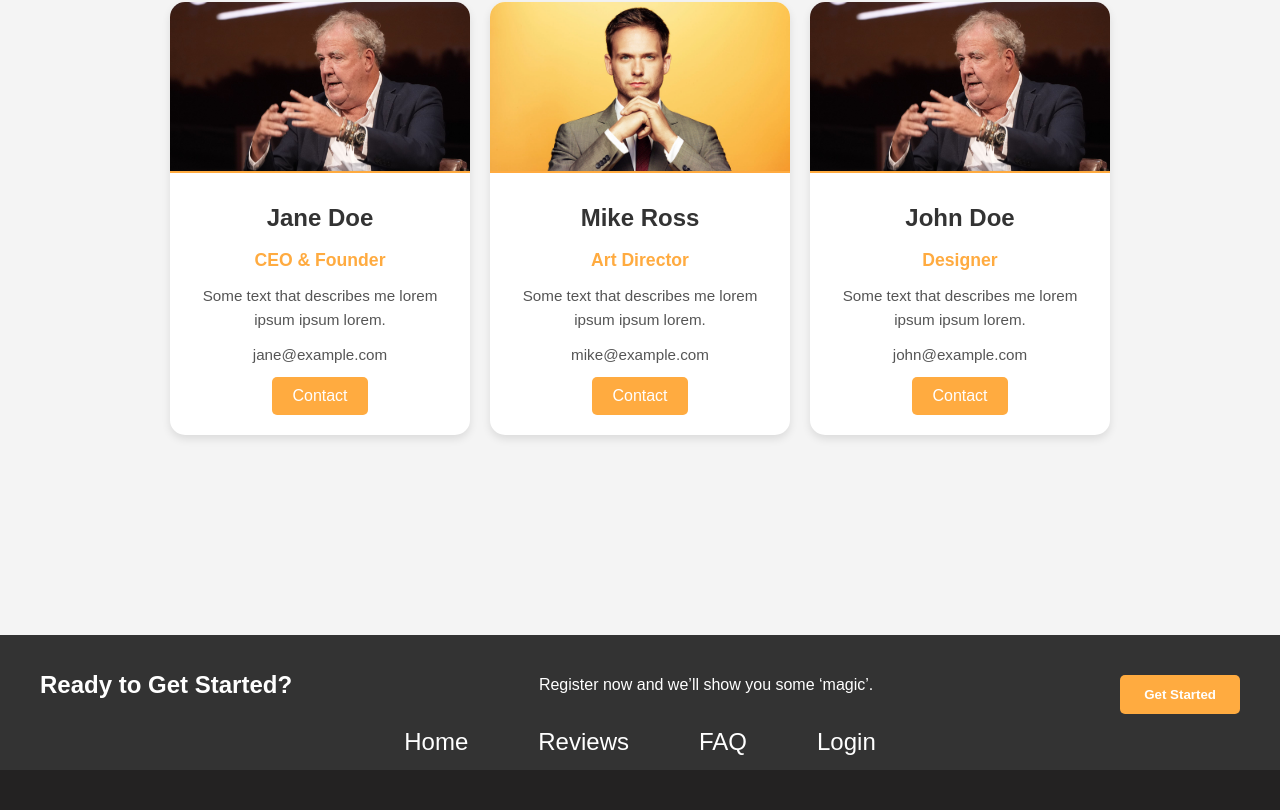
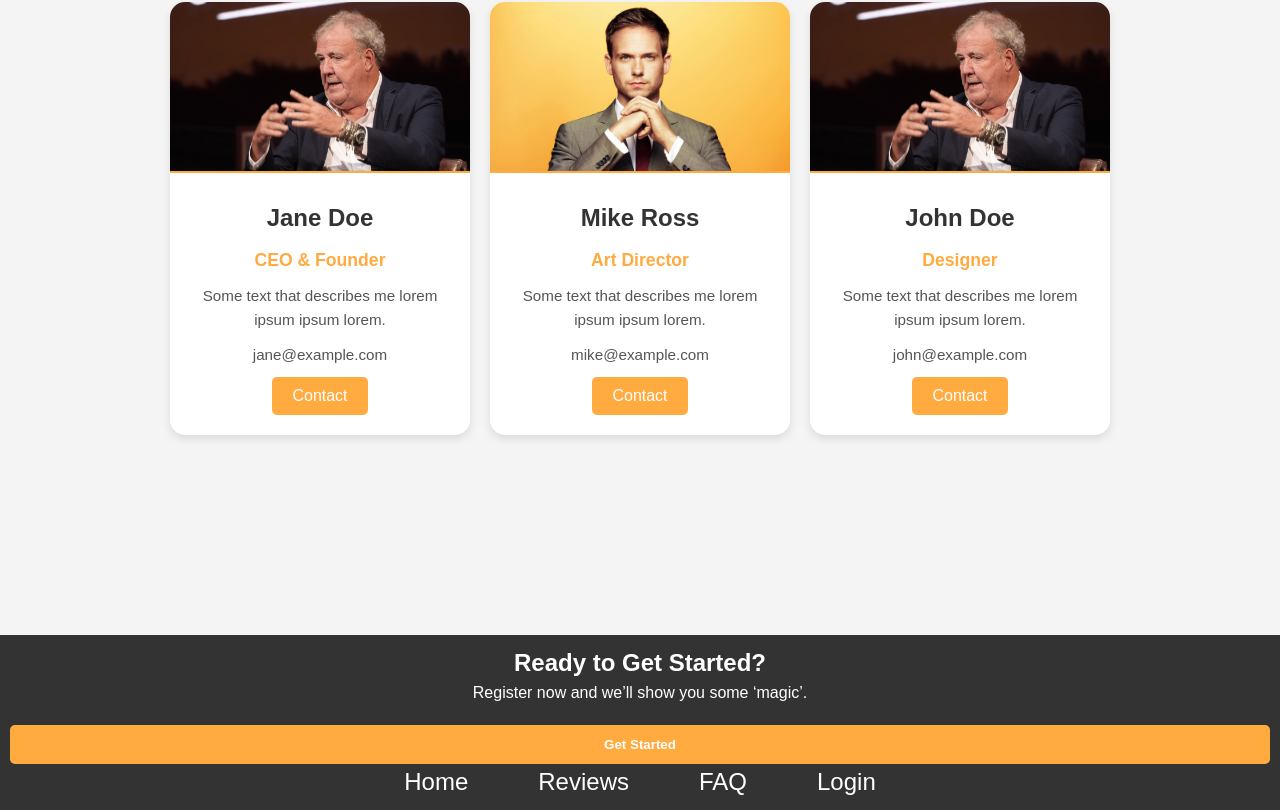
Before and after one commit to Triangulr/beunghar, a Next.js app: page / in a window 1280 px wide. Shown: the part 5274-6084 px from the top of the page. Before the commit the page ends 6044 px from the top, so only its background shows below. Built offline with nearby package versions, Linux system fonts and the light colour scheme.

Commit message:
changes to the footer

```diff
--- a/pages/index.js
+++ b/pages/index.js
@@ -285,7 +285,7 @@ export default function Home() {
         </div>
 
       <footer>
-        <div className="container">
+        <div className="container3">
           <h2>Ready to Get Started?</h2>
           <p>Register now and we’ll show you some ‘magic’.</p>
           <button className="btn hero-btn">Get Started</button>
--- a/styles/globals.css
+++ b/styles/globals.css
@@ -68,6 +68,12 @@ body:not(.members-page) header {
     justify-content: center;
     align-items: center;
     padding: 10px;
+}
+
+.container3 {
+    display: flex;
+    flex-direction: column;
+    justify-content:space-evenly;
 }
 
 nav {
```
